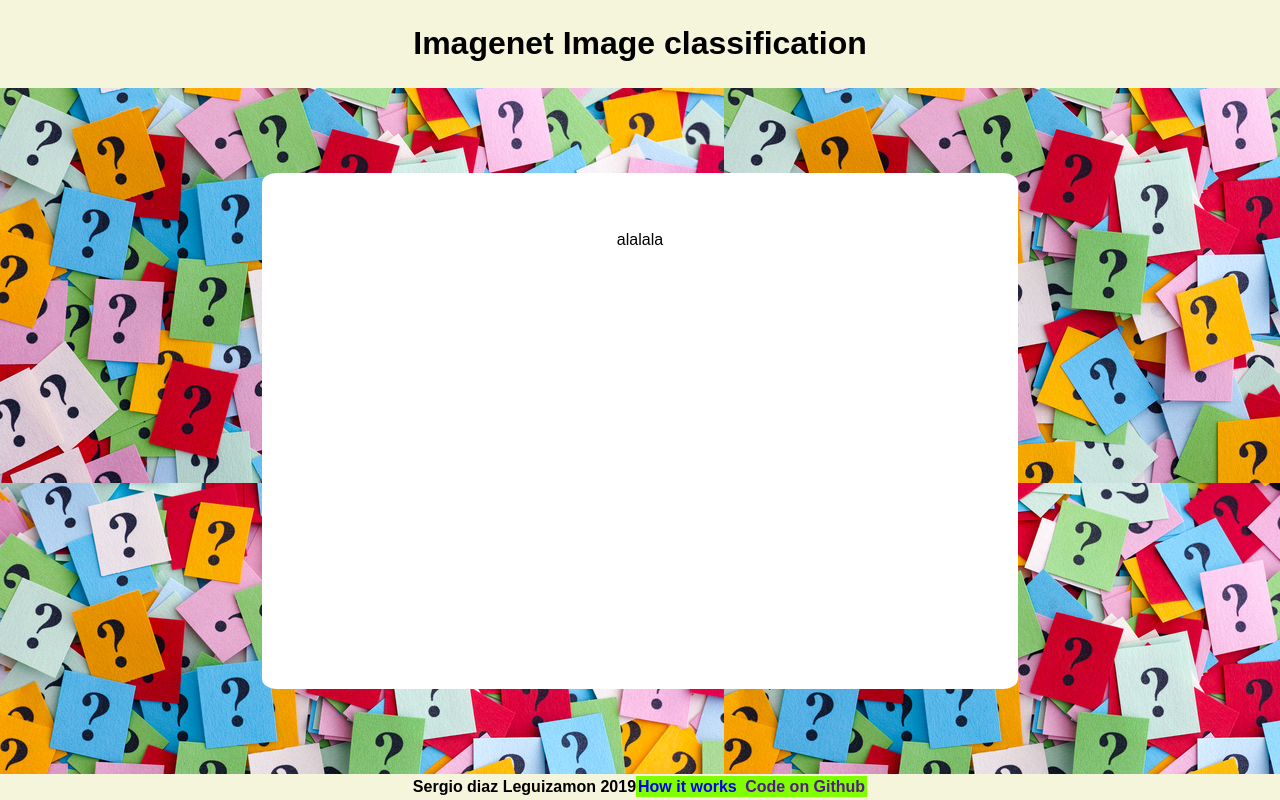
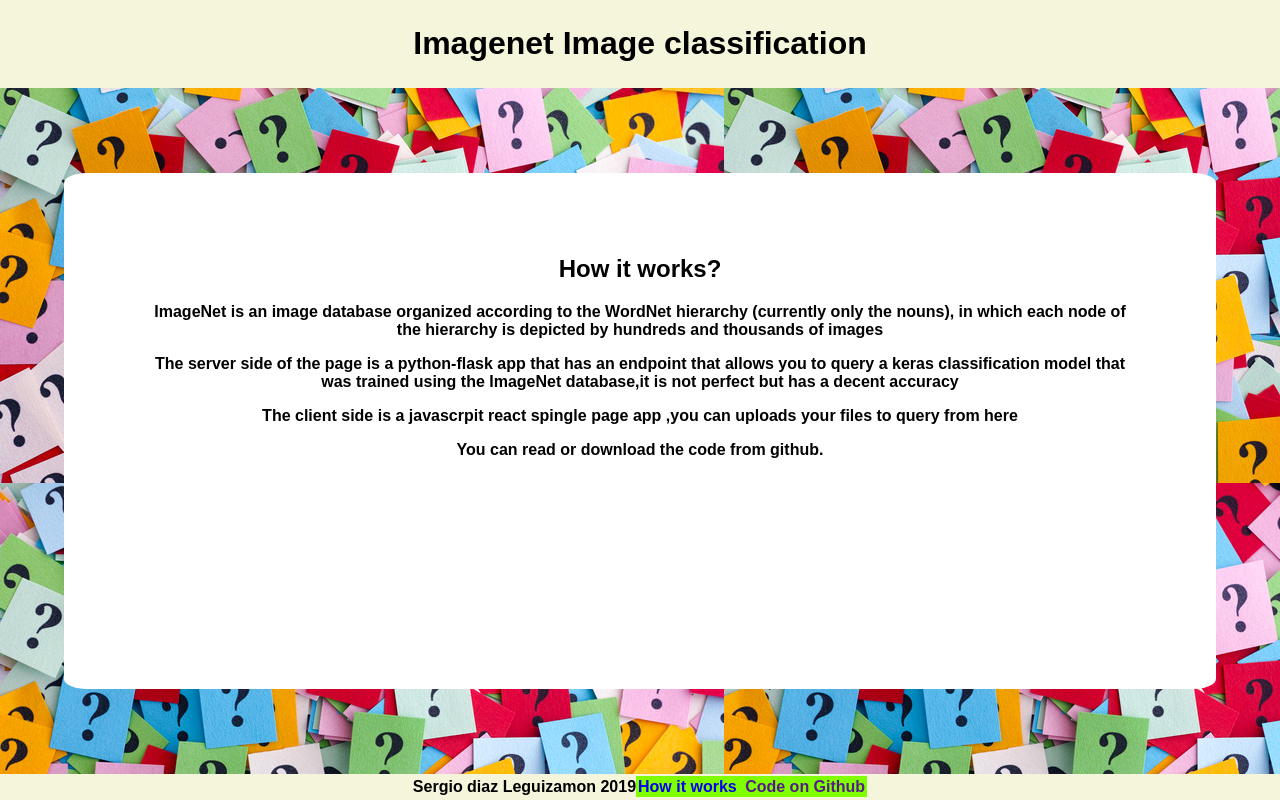
Before and after one commit to sergiodiazl/Imagereconfront, a React (Create React App) app: page /about in a window 1280 px wide. Built offline with nearby package versions, Linux system fonts and the light colour scheme.

Commit message:
reusable styles

```diff
--- a/src/components/About/About.js
+++ b/src/components/About/About.js
@@ -1,9 +1,18 @@
 import React from 'react'
 import {BoxStyle}from '../../styles/BoxStyle'
+import { TextStyle } from '../../styles/TextStyle'
 export default function About() {
     return (
         <BoxStyle>
-            alalala
+            <TextStyle>
+                <h2>How it works?</h2>
+                <article>
+                    <p>ImageNet is an image database organized according to the WordNet hierarchy (currently only the nouns), in which each node of the hierarchy is depicted by hundreds and thousands of images</p>
+                    <p>The server side of the  page is a python-flask app that has an endpoint that allows you to query a keras classification model that was trained using the ImageNet database,it is not perfect but has a decent accuracy</p>
+                    <p>The client side is a javascrpit react spingle page app ,you can uploads your files to query from here</p>
+                     <p>You can read or download the code from github.</p>
+                </article>
+            </TextStyle>
         </BoxStyle>
     )
 }
```
